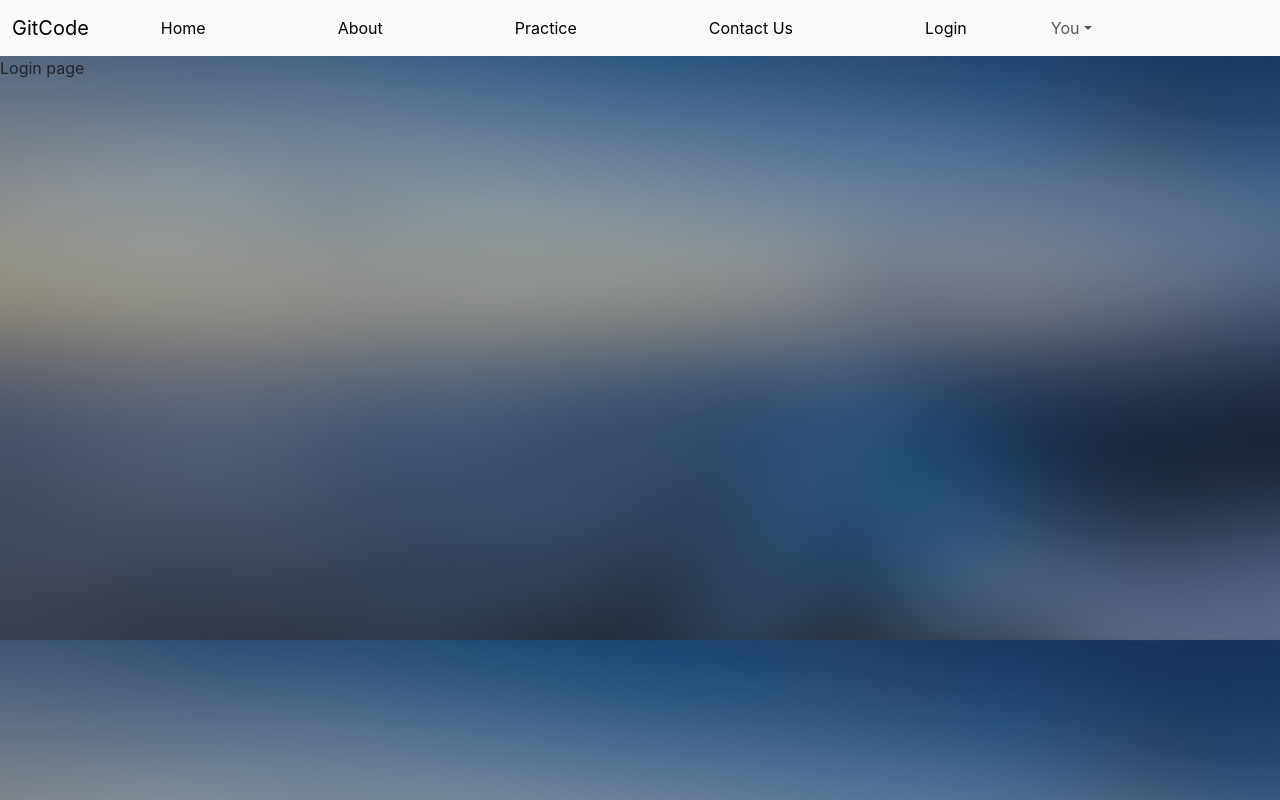
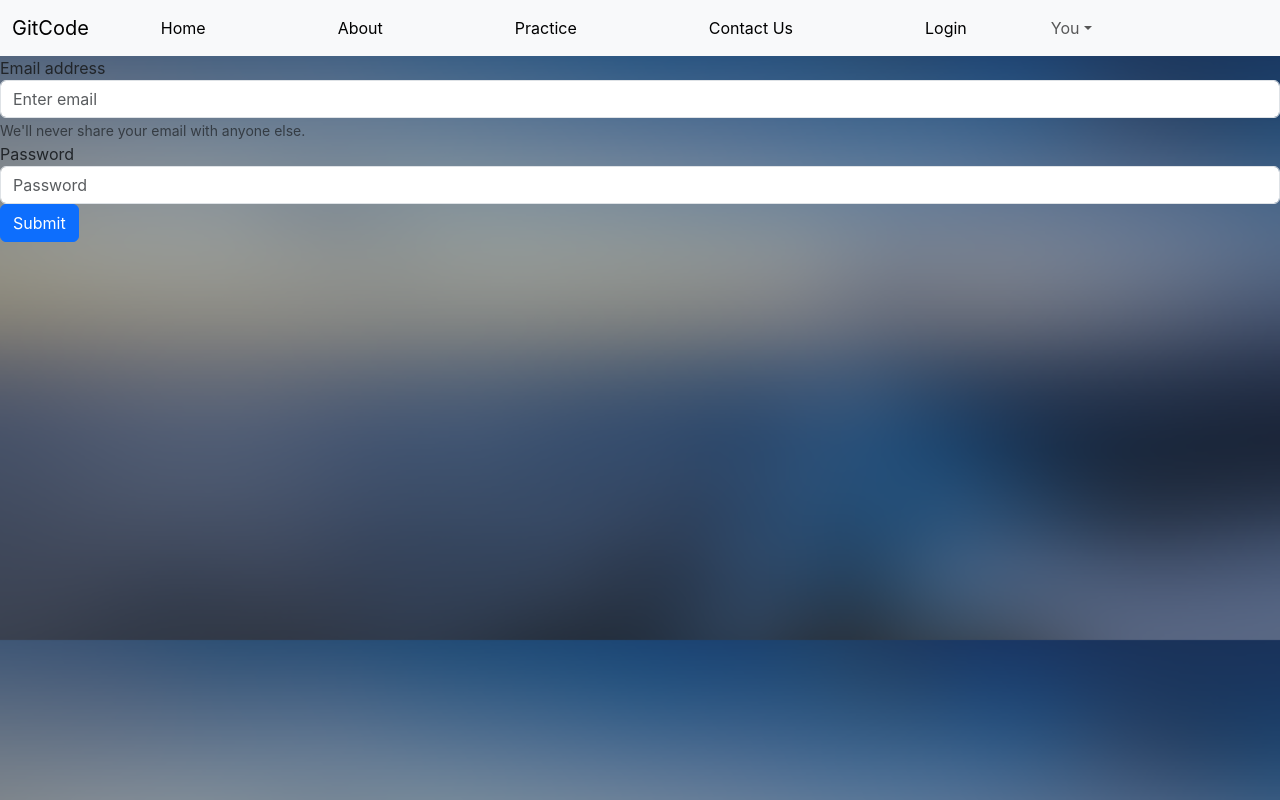
Before and after one commit to Nupur-20/GITCODE, a React (Create React App) app: page /login in a window 1280 px wide. Built offline with nearby package versions, Linux system fonts and the light colour scheme.

Commit message:
Added authToken storing in localstorage

```diff
--- a/src/components/login/login.js
+++ b/src/components/login/login.js
@@ -1,9 +1,62 @@
 import React,{ useState } from 'react';
+import { Navigate,useNavigate } from 'react-router-dom';
+
+// to access browser memory/cache
 
 function Login() {
+    const navigate=useNavigate();
+    const [authToken,setauthToken]=useState("");
+    const [password,setPassword]=useState("");
+    const [email,setEmail]=useState("");
+    const login=async (e) => {
+        try {
+            e.preventDefault();
+            // Navigate("/");
+            const response=await fetch("http://localhost:5000/api/user/login",{
+                method: "POST",
+                mode: "cors",
+                headers: {
+                    'Accept': 'application/json',
+                    'Content-Type': 'application/json',
+                },
+                body: JSON.stringify({
+                    "email": email,
+                    "password": password
+                })
+            });
+
+            if (response.ok) {
+                const token=await response.json();
+                setauthToken(token.authToken);
+                localStorage.setItem('authToken',token.authToken);
+                console.log("Login successful");
+            } else {
+                console.error("Login failed");
+            }
+        } catch (error) {
+            console.log("here it comes");
+            console.error("Error:",error);
+            // Navigate("/");
+        }
+    }
     return (
         <>
-            Login page
+            <form>
+                <div className="form-group">
+                    <label htmlFor="exampleInputEmail1">Email address</label>
+                    <input type="email" className="form-control" id="exampleInputEmail1" aria-describedby="emailHelp" placeholder="Enter email" onChange={(e) => {
+                        setEmail(e.target.value)
+                    }} />
+                    <small id="emailHelp" className="form-text text-muted">We'll never share your email with anyone else.</small>
+                </div>
+                <div className="form-group">
+                    <label htmlFor="exampleInputPassword1">Password</label>
+                    <input type="password" className="form-control" id="exampleInputPassword1" placeholder="Password" onChange={(e) => {
+                        setPassword(e.target.value)
+                    }} />
+                </div>
+                <button type="submit" className="btn btn-primary" onClick={login}>Submit</button>
+            </form>
         </>
     );
 }
```
Also changed, not shown: 1 other file (tests, documents, lock files or other folders).
